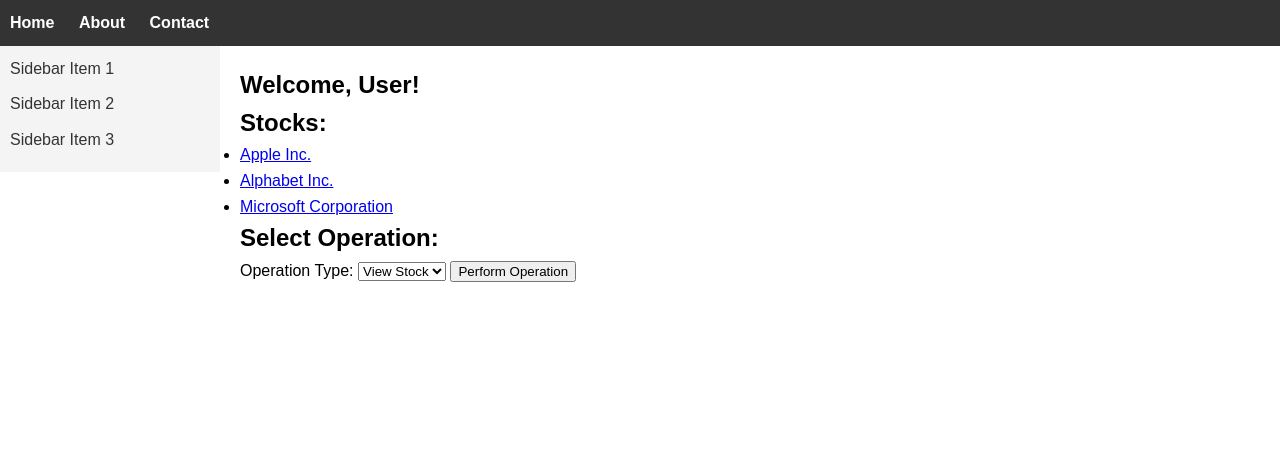
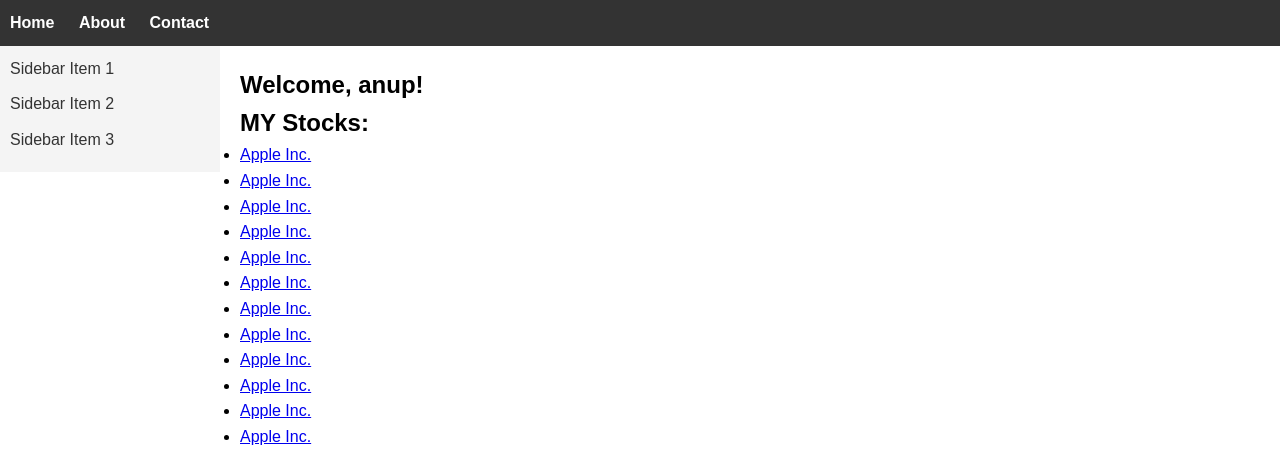
Before and after one commit to Anup-Nayak/Malamal-Trading-website, a Flask app: page /dash in a window 1280 px wide. Shown: the top 455 px of the page. Before the commit the page ends 282 px from the top, so only its background shows below. Run offline with Flask 3, Linux system fonts and the light colour scheme; a user stored in the database is signed in.

Commit message:
dash has stocks from database

```diff
--- a/app.py
+++ b/app.py
@@ -104,14 +104,9 @@
 @app.route('/dash', methods=['GET', 'POST'])
 def dash():
     if 'user_id' in session:
-
-        stocky = [
-        {"symbol": "AAPL", "name": "Apple Inc."},
-        {"symbol": "GOOGL", "name": "Alphabet Inc."},
-        {"symbol": "MSFT", "name": "Microsoft Corporation"}
-        ]
-
-        return render_template('dash.html',stocks=stocky)
+        userid = session['user_id']
+        username = session['username']
+        return render_template('dash.html',username=username,stocks=Stock.query.filter_by(user_id=userid).all())
     else:
         flash('Please LOGIN!')
         return redirect(url_for('index'))
--- a/templates/dash.html
+++ b/templates/dash.html
@@ -1,10 +1,10 @@
 {% extends "base.html" %}
 
 {% block content %}
-    <h1>Welcome, User!</h1>
+    <h1>Welcome, {{username}}!</h1>
 
     <!-- Stock List -->
-    <h2>Stocks:</h2>
+    <h2>MY Stocks:</h2>
     <ul>
         {% for stock in stocks %}
             <li><a href="#">{{ stock.name }}</a></li>
@@ -13,7 +13,7 @@
 
     <!-- Dropdown for Stock Operations -->
     <h2>Select Operation:</h2>
-    <form action="{{ url_for('dash') }}" method="post">
+    <form action="{/dash}" method="post">
         <label for="operationType">Operation Type:</label>
         <select name="operationType" id="operationType">
             <option value="view">View Stock</option>
```
